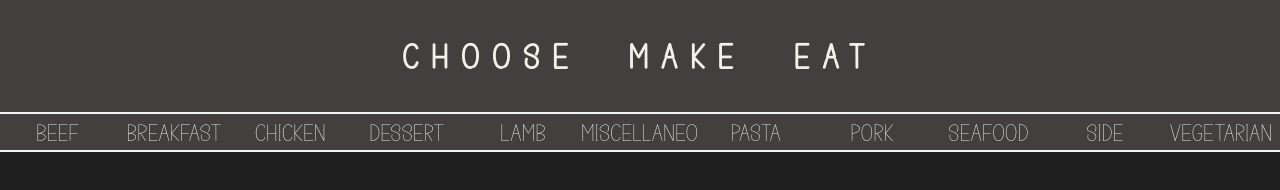
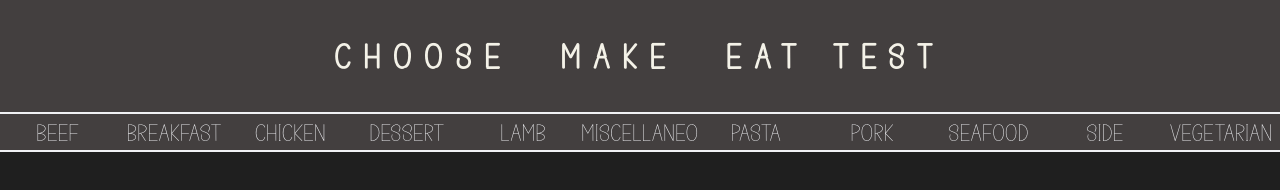
Before and after one commit to kiniaczek/choose-make-eat, a plain HTML site: page index.html in a window 1280 px wide. Drawn offline with Linux system fonts and the light colour scheme.

Commit message:
test commit

```diff
--- a/index.html
+++ b/index.html
@@ -9,7 +9,7 @@
 </head>
 <body>
 
-    <h1>CHOOSE&nbsp;&nbsp;MAKE&nbsp;&nbsp;EAT</h1>
+    <h1>CHOOSE&nbsp;&nbsp;MAKE&nbsp;&nbsp;EAT TEST</h1>
 
 <div class="content">
     <div id="list-of-categories">
```
